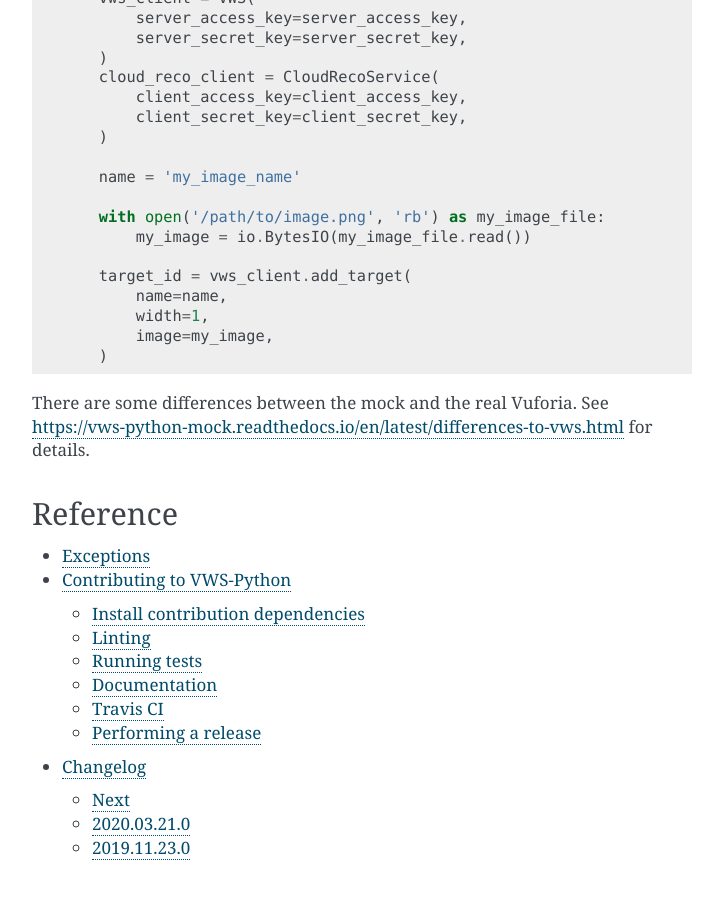
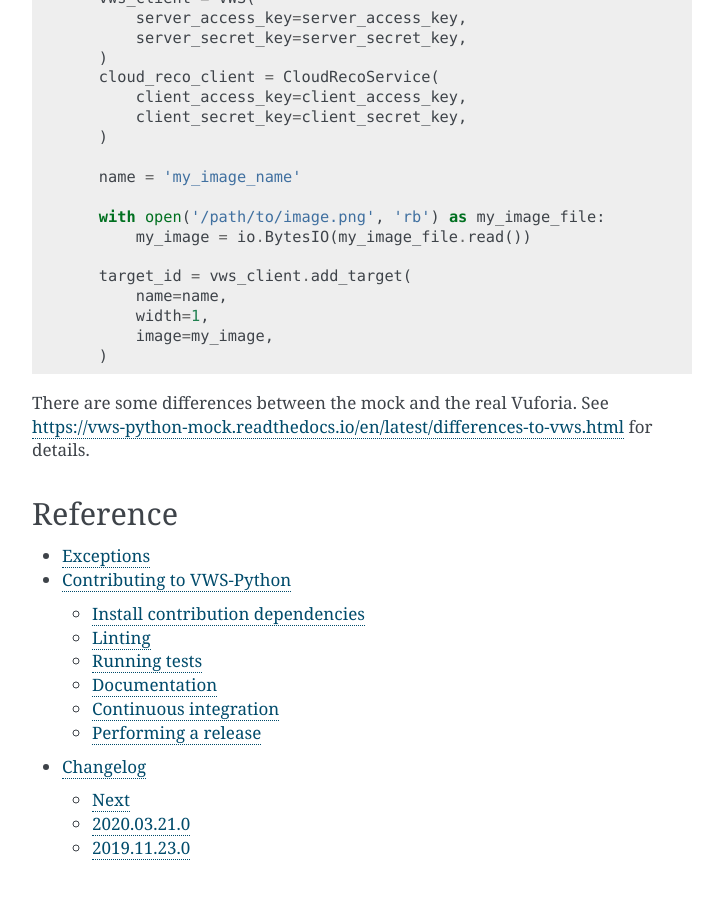
Before and after one commit to VWS-Python/vws-python, a Sphinx documentation site: the page built from docs/source/index.rst, in a window 1280 px wide and 900 px high, scrolled down 1523 px. Shown: the whole window, without its empty margins (388-1111 px from the left). Built offline with Sphinx 7.4.7, drawn with Linux system fonts in a browser that asks for light colours; pages that are not in the unit, such as notebooks, are missing from menus; the version number could not be read and is left out.

Commit message:
Fix refs to CI

```diff
--- a/README.rst
+++ b/README.rst
@@ -60,8 +60,8 @@
 
 See the `full documentation <https://vws-python.readthedocs.io/en/latest>`__.
 
-.. |Build Status| image:: https://travis-ci.com/VWS-Python/vws-python.svg?branch=master
-   :target: https://travis-ci.com/VWS-Python/vws-python
+.. |Build Status| image:: https://github.com/VWS-Python/vws-python/workflows/CI/badge.svg
+   :target: https://github.com/VWS-Python/vws-python/actions
 .. |codecov| image:: https://codecov.io/gh/VWS-Python/vws-python/branch/master/graph/badge.svg
    :target: https://codecov.io/gh/VWS-Python/vws-python
 .. |Documentation Status| image:: https://readthedocs.org/projects/vws-python/badge/?version=latest
--- a/docs/source/contributing.rst
+++ b/docs/source/contributing.rst
@@ -5,7 +5,7 @@
 
 Contributions to this repository must pass tests and linting.
 
-Travis CI is the canonical source truth.
+CI is the canonical source truth.
 
 Install contribution dependencies
 ---------------------------------
@@ -65,11 +65,11 @@
    make docs
    make open-docs
 
-Travis CI
----------
+Continuous integration
+----------------------
 
-Tests are run on Travis CI.
-The configuration for this is in :file:`.travis.yml`.
+Tests are run on GitHub Actions.
+The configuration for this is in :file:`.github/workflows/`.
 
 Performing a release
 --------------------
```
